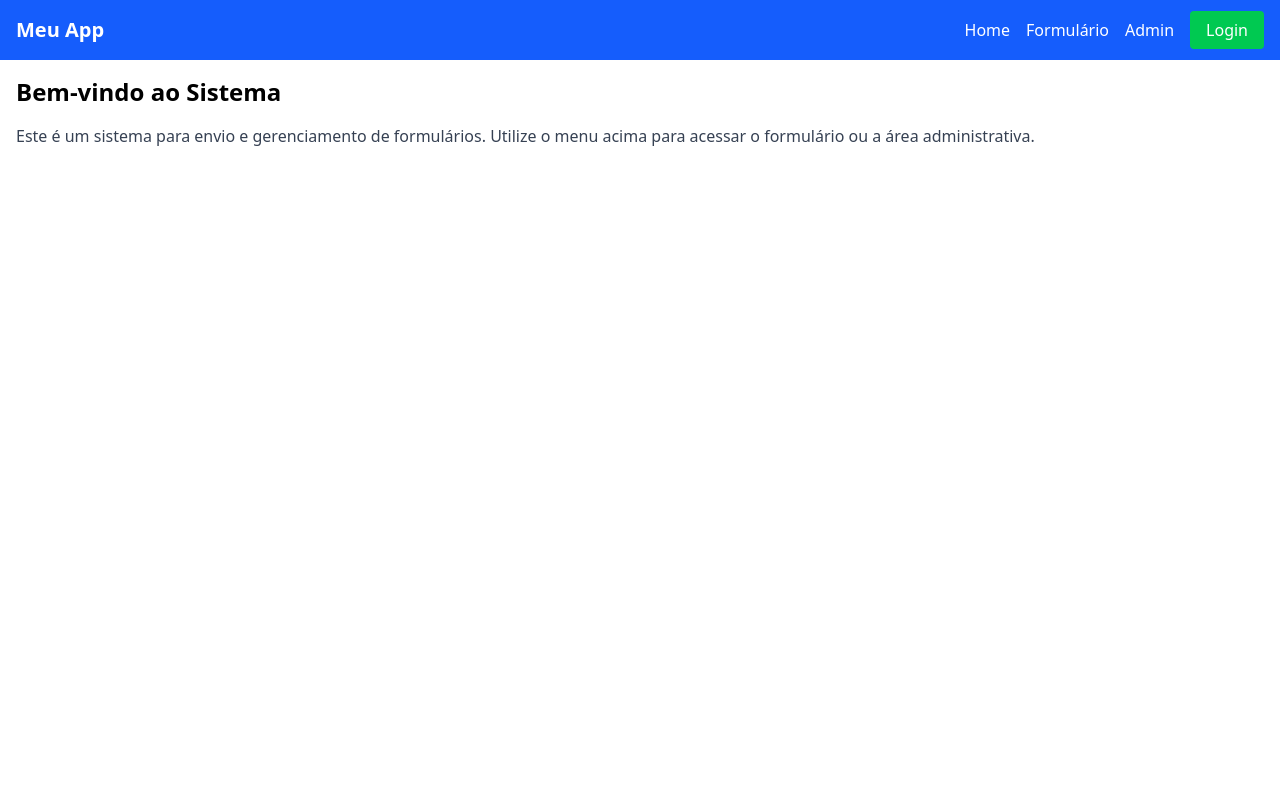
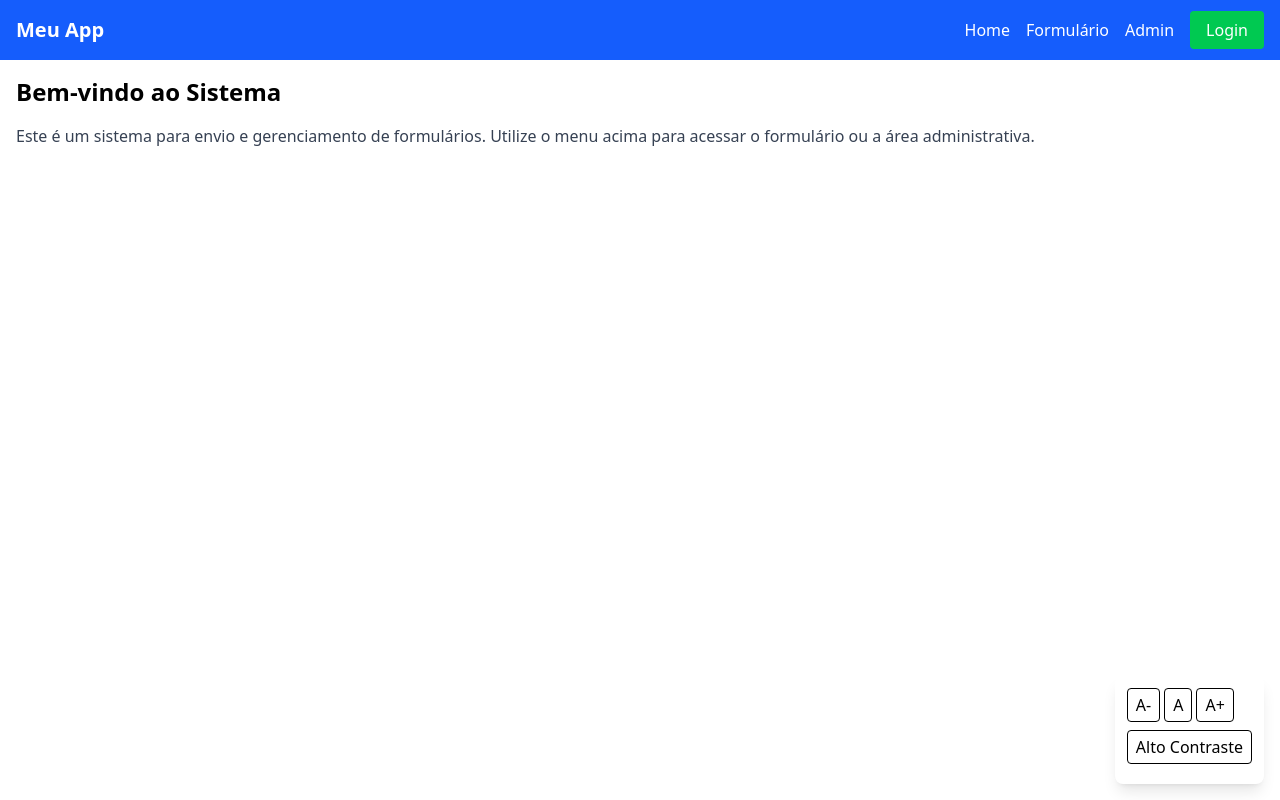
Before and after one commit to UNIVESP-PI-2/front, a React (Vite) app: page / in a window 1280 px wide. Built offline with nearby package versions, Linux system fonts and the light colour scheme; no server answers.

Commit message:
Implementa ferramentas de acessibilidade com VLibras

```diff
--- a/src/App.tsx
+++ b/src/App.tsx
@@ -1,10 +1,13 @@
-// src/App.tsx
-import AppRoutes from './routes/AppRoutes';
-
-
+import AccessibilityWidget from "./accessibility/AccessibilityWidget.tsx";
+import AppRoutes from "./routes/AppRoutes";
 
 function App() {
-  return <AppRoutes />;
+  return (
+    <>
+      <AppRoutes />
+      <AccessibilityWidget />
+    </>
+  );
 }
 
 export default App;
--- /dev/null
+++ b/src/accessibility/AccessibilityWidget.tsx
@@ -0,0 +1,66 @@
+import { useEffect, useState } from "react";
+
+export default function AccessibilityWidget() {
+    const [fontSize, setFontSize] = useState("text-base");
+    const [contrast, setContrast] = useState(false);
+
+    // Carrega o VLibras
+    useEffect(() => {
+        const script = document.createElement("script");
+        script.src = "https://vlibras.gov.br/app/vlibras-plugin.js";
+        script.async = true;
+        document.body.appendChild(script);
+
+        script.onload = () => {
+            new (window as any).VLibras.Widget("https://vlibras.gov.br/app");
+        };
+    }, []);
+
+    return (
+        <div className="fixed bottom-4 right-4 flex flex-col gap-2 bg-white dark:bg-gray-800 p-3 rounded-lg shadow-lg z-50">
+            {/* Controle de Fonte */}
+            <div className="flex gap-1">
+                <button
+                    onClick={() => setFontSize("text-sm")}
+                    className="px-2 py-1 border rounded"
+                >
+                    A-
+                </button>
+                <button
+                    onClick={() => setFontSize("text-base")}
+                    className="px-2 py-1 border rounded"
+                >
+                    A
+                </button>
+                <button
+                    onClick={() => setFontSize("text-lg")}
+                    className="px-2 py-1 border rounded"
+                >
+                    A+
+                </button>
+            </div>
+
+            {/* Controle de Contraste */}
+            <button
+                onClick={() => setContrast(!contrast)}
+                className="px-2 py-1 border rounded"
+            >
+                {contrast ? "Contraste Normal" : "Alto Contraste"}
+            </button>
+
+            <div data-vw className="enabled">
+                <div data-vw-access-button></div>
+            </div>
+
+
+            {/* Aplica estilos globais */}
+            <style>{`
+        body {
+          font-size: ${fontSize === "text-sm" ? "14px" : fontSize === "text-lg" ? "20px" : "16px"};
+          background-color: ${contrast ? "#000" : "inherit"};
+          color: ${contrast ? "#fff" : "inherit"};
+        }
+      `}</style>
+        </div>
+    );
+}
```
Also changed, not shown: 1 other file (tests, documents, lock files or other folders).
